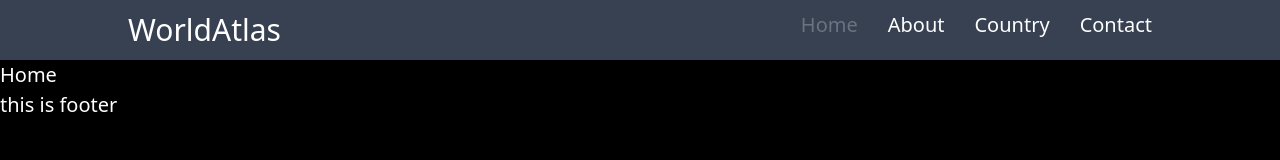
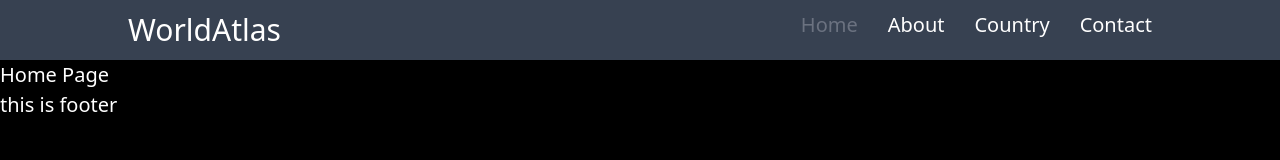
Before and after one commit to kunal-bhati2002/WorldAtlas, a React (Vite) app: page / in a window 1280 px wide. Shown: the top 160 px of the page. Built offline with nearby package versions, Linux system fonts and the light colour scheme.

Commit message:
Test Commit

```diff
--- a/src/pages/Home.tsx
+++ b/src/pages/Home.tsx
@@ -1,6 +1,6 @@
 function Home() {
     return (<>
-        <h1>Home</h1>
+        <h1>Home Page</h1>
     </>);
 }
 
```
